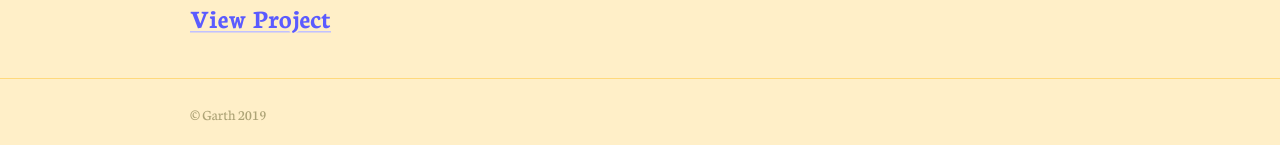
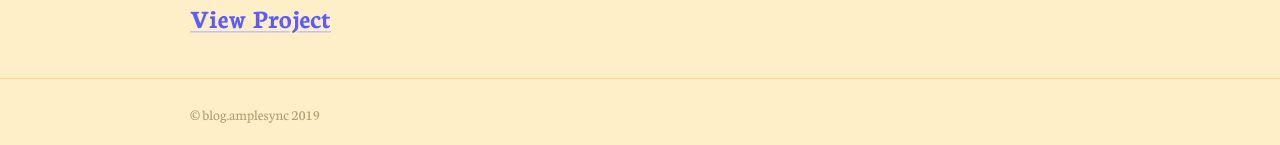
Before and after one commit to AmpleSync/amplesync.github.io, a Jekyll site: the page built from projects.md, in a window 1280 px wide. Shown: the part 1343-1488 px from the top of the page. Built offline with Jekyll 4.4.1, drawn with Linux system fonts in a browser that asks for light colours.

Commit message:
Update _config.yml

```diff
--- a/_config.yml
+++ b/_config.yml
@@ -16,7 +16,7 @@ plugins:
 - jekyll-paginate
 
 # 3. Gem settings
-paginate: 2 # jekyll-paginate > items per page
+paginate: 10 # jekyll-paginate > items per page
 paginate_path: page:num # jekyll-paginate > blog page
 
 # 4. Jekyll settings
@@ -50,11 +50,11 @@ defaults:
 
 # 7. Site settings
 encoding: utf-8 # Make sure the encoding is right
-title: "Garth" # Site name or title
+title: "blog.amplesync" # Site name or title
 logo: "/assets/logo.svg" # Site logo
 # favicon: "/favicon.ico" # Uncomment to add custom favicon, or leave as is to use site logo
-description: "A stupidly simple theme for Jekyll, using the official Jekyll theme implementation" # Site description and default description
-url: "https://garth.darn.es" # Site url
+description: # Site description and default description
+url: "https://blog.amplesync.com" # Site url
 baseurl: ""
 lang: en-GB
 
```
